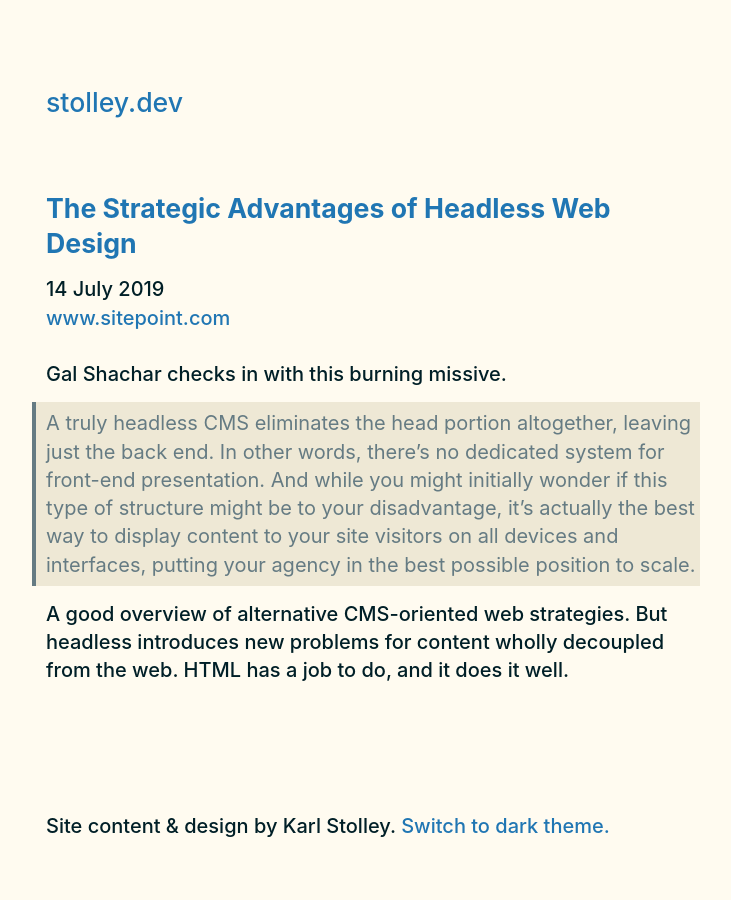
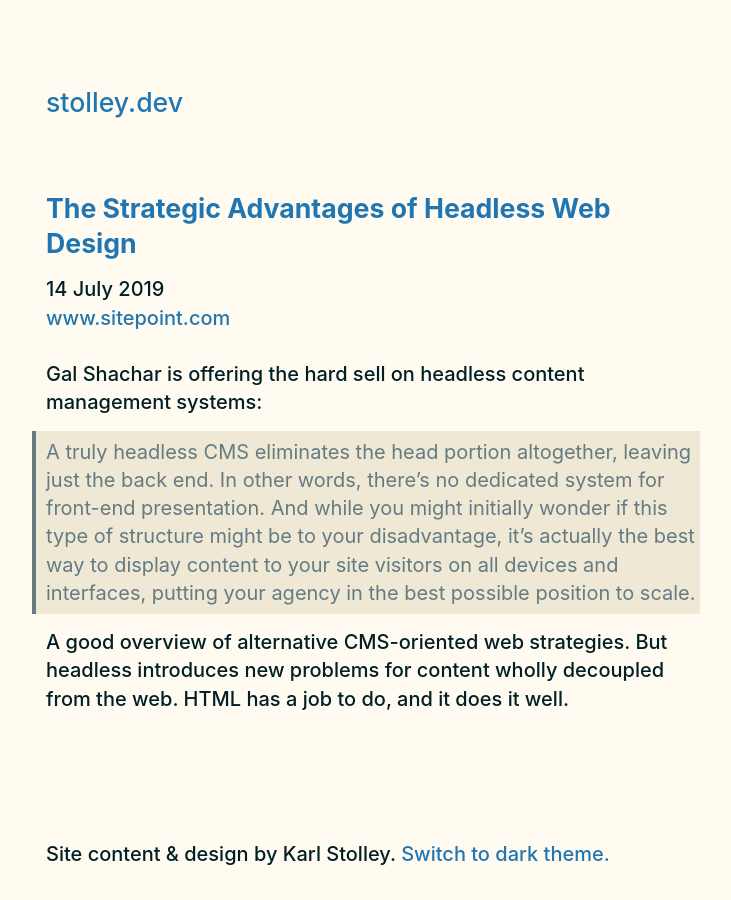
Before and after one commit to karlstolley/stolley.dev, a Jekyll site: the page built from _posts/2019-07-14-the-strategic-advantages-of-headless-web-design.md, in a window 1280 px wide. Shown: the whole page, without its empty margins (210-941 px from the left). Built offline with Jekyll 4.4.1, drawn with Linux system fonts in a browser that asks for light colours; some web fonts are replaced.

Commit message:
Clean up intro on headless web design link

```diff
--- a/_posts/2019-07-14-the-strategic-advantages-of-headless-web-design.md
+++ b/_posts/2019-07-14-the-strategic-advantages-of-headless-web-design.md
@@ -4,7 +4,7 @@ link: https://www.sitepoint.com/headless-web-design-strategic-advantage/
 category: linked
 ---
 
-Gal Shachar checks in with this burning missive.
+Gal Shachar is offering the hard sell on headless content management systems:
 
 > A truly headless CMS eliminates the head portion altogether, leaving just the back end. In other
 > words, there’s no dedicated system for front-end presentation. And while you might initially
```
